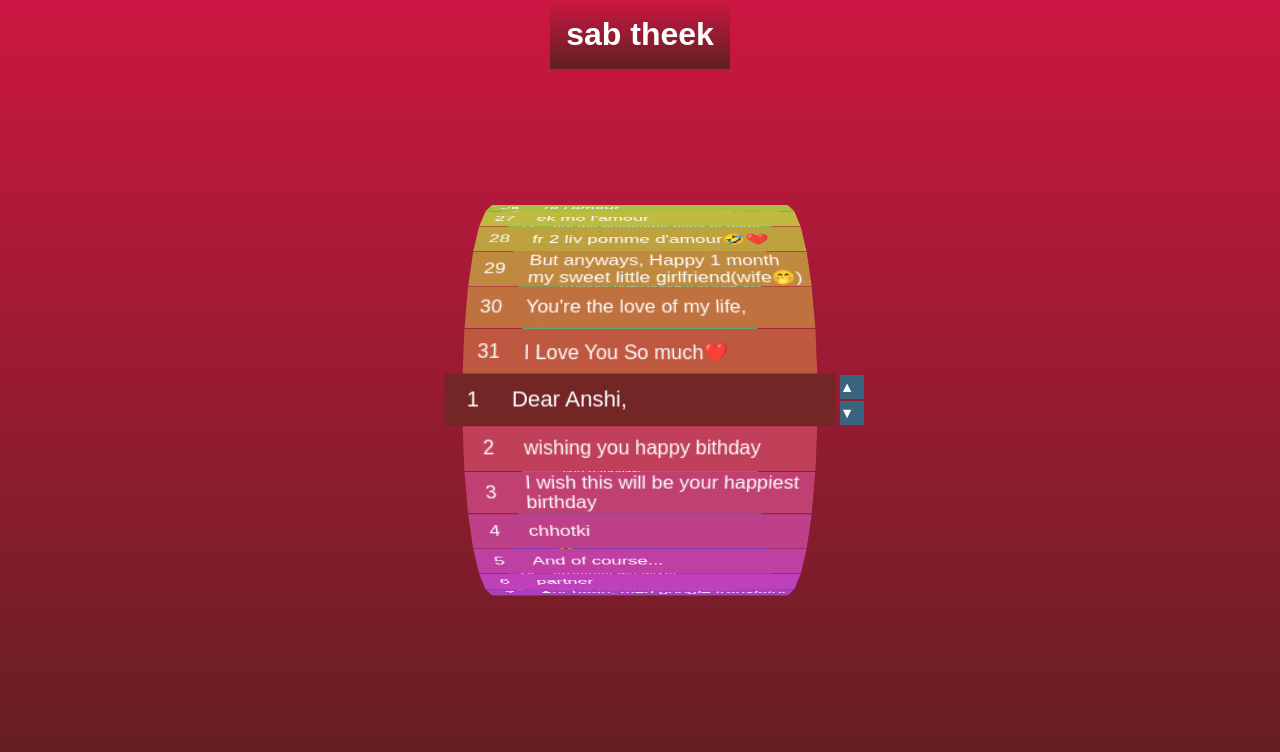
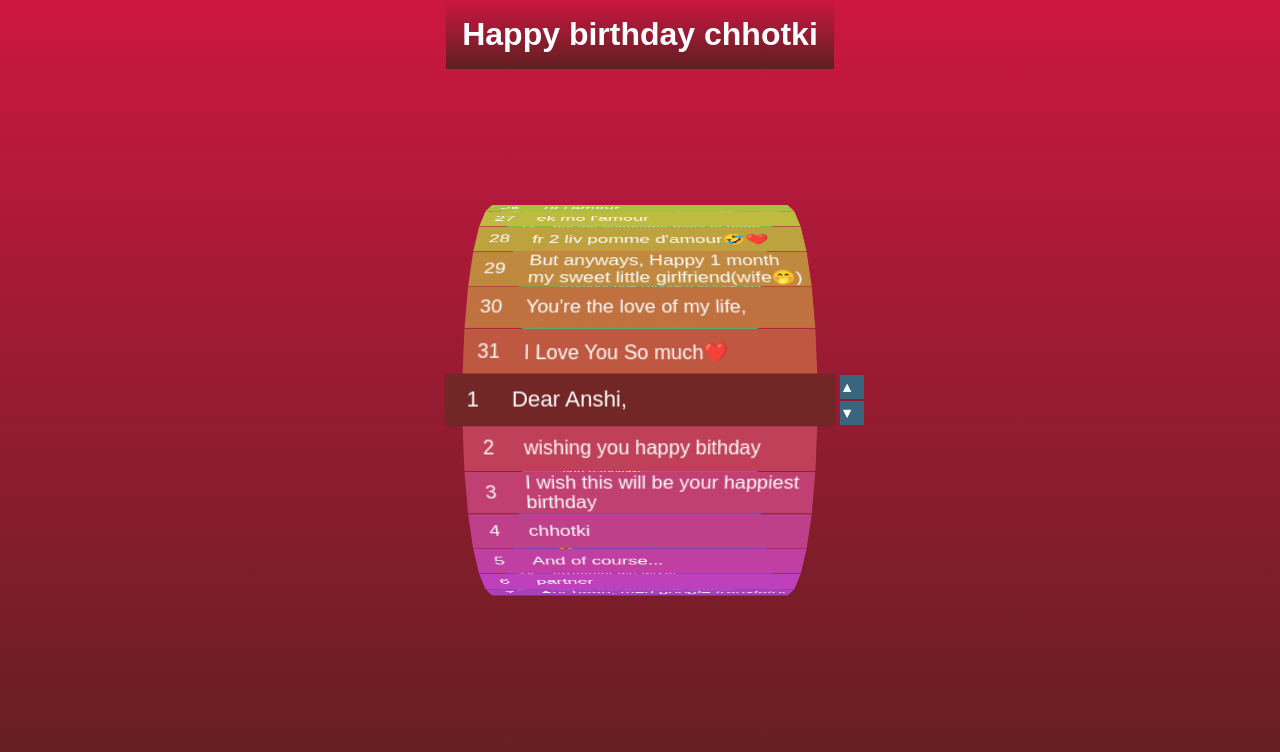
Before and after one commit to Ganesh90u/anshi, a plain HTML site: page index.html in a window 1280 px wide. Drawn offline with nearby package versions, Linux system fonts and the light colour scheme.

Commit message:
Update index.html

```diff
--- a/index.html
+++ b/index.html
@@ -12,7 +12,7 @@
 </head>
 <body>
     <header>
-        <h1> sab theek </h1>
+        <h1> Happy birthday chhotki </h1>
       </header>
       <div class="container">
         <ul></ul>
```
